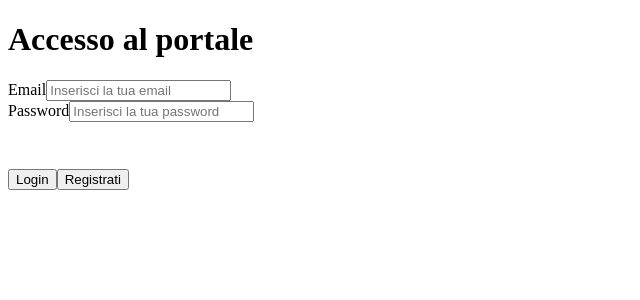
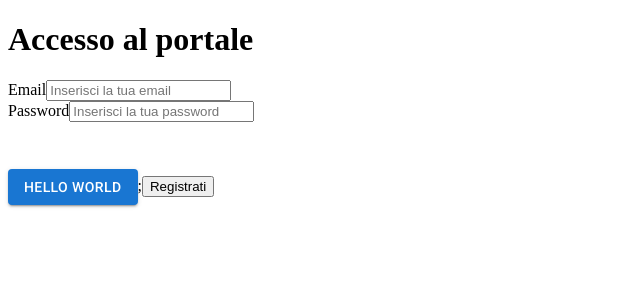
Before and after one commit to DavideSignorelli/imtheref, a React (Vite) app in the folder frontend/: page /login in a window 1280 px wide. Shown: the top 300 px of the page, without its empty margins (0-640 px from the left). Built offline with nearby package versions, Linux system fonts and the light colour scheme; no server answers.

Commit message:
mui integrata e funzionante (provato pulsante nella login)

```diff
--- a/frontend/index.html
+++ b/frontend/index.html
@@ -4,6 +4,10 @@
 <head>
   <meta charset="UTF-8" />
   <link rel="icon" type="image" href="/images/logo.png" />
+  <link rel="preconnect" href="https://fonts.googleapis.com" />
+  <link rel="preconnect" href="https://fonts.gstatic.com" crossorigin />
+  <link rel="stylesheet" href="https://fonts.googleapis.com/css2?family=Roboto:wght@300;400;500;700&display=swap" />
+  <link rel="stylesheet" href="https://fonts.googleapis.com/icon?family=Material+Icons" />
   <meta name="viewport" content="width=device-width, initial-scale=1.0" />
   <title>IMTHEREF</title>
 </head>
--- a/frontend/src/main.jsx
+++ b/frontend/src/main.jsx
@@ -1,6 +1,7 @@
 import React from 'react'
 import ReactDOM from 'react-dom/client'
 import App from './App.jsx'
+
 
 ReactDOM.createRoot(document.getElementById('root')).render(
   //<React.StrictMode>
--- a/frontend/src/pages/login.jsx
+++ b/frontend/src/pages/login.jsx
@@ -1,5 +1,6 @@
 import { useState, useEffect } from 'react';
 import { Link, useNavigate } from 'react-router-dom';
+import Button from '@mui/material/Button';
 
 function Login() {
     const [email, setEmail] = useState("");
@@ -72,7 +73,7 @@ function Login() {
                         <p id='loginErrato' style={{ color: 'red', fontSize: '15px', visibility: 'hidden' }}>*L'Email o la Password sono sbagliati</p>
                     </div>
                     <div>
-                        <button onClick={login} id="loginButton">Login</button>
+                        <Button onClick={login} id="loginButton" variant="contained">Hello world</Button>;
                         <Link to="/signup">
                             <button id="resetPasswordButton">Registrati</button>
                         </Link>
```
Also changed, not shown: frontend/package.json (+8 -1 lines), 1 other file (tests, documents, lock files or other folders).
